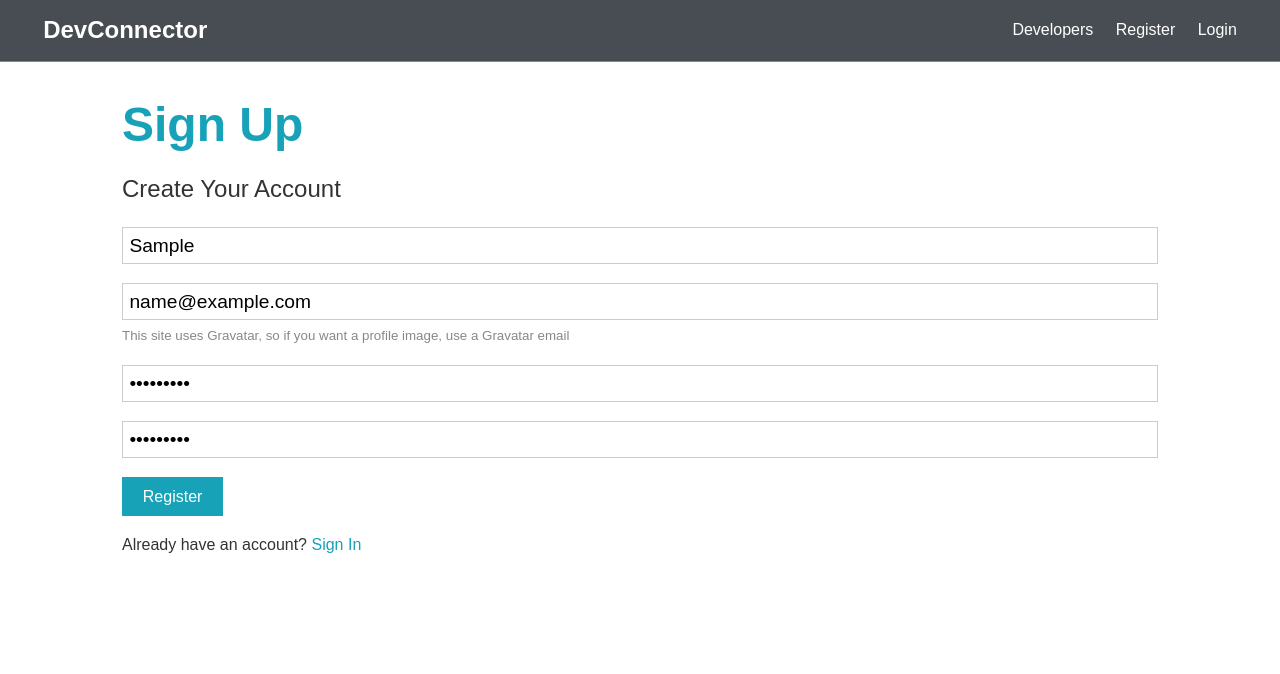
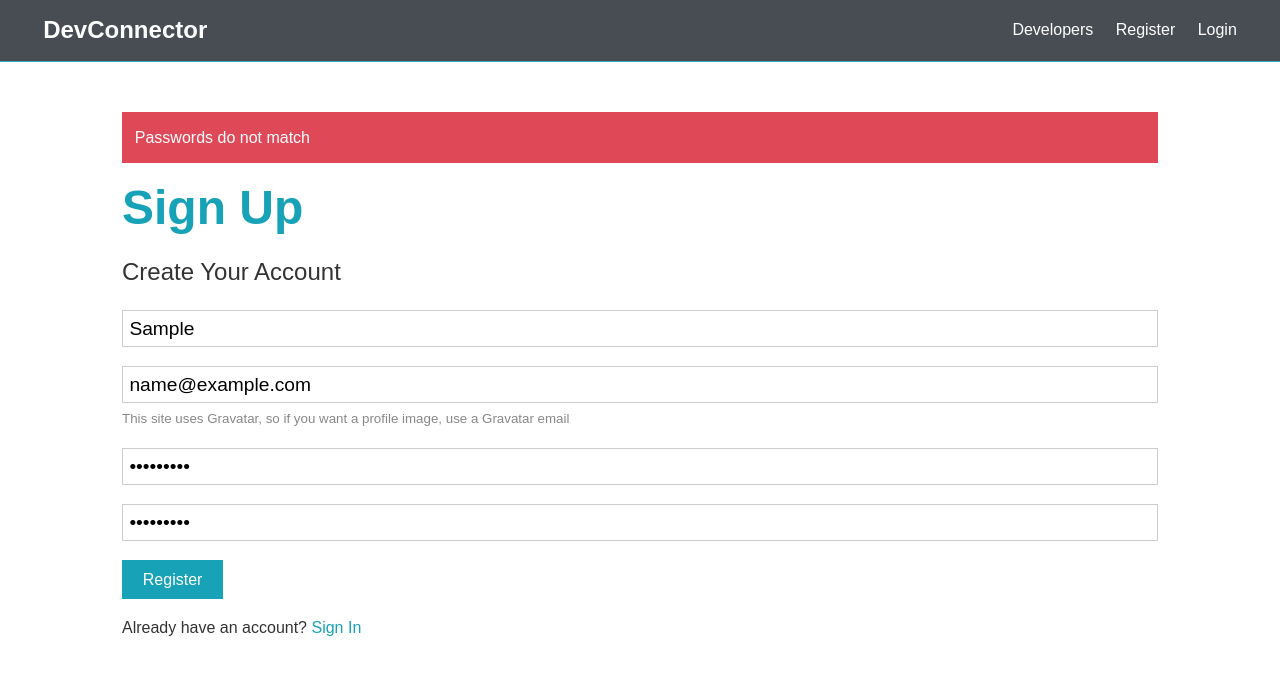
Before and after one commit to WebDevJunkie/dev-social, a React (Create React App) app in the folder client/: page /register in a window 1280 px wide. Both pictures are taken after typing "Sample", "name@example.com", "Sample123", "Sample123" into the empty fields and a click on the input "Register". Shown: the top 674 px of the page. Built offline with nearby package versions, Linux system fonts and the light colour scheme.

Commit message:
Finish alerts with reducer and actions

```diff
--- a/client/src/App.js
+++ b/client/src/App.js
@@ -4,6 +4,7 @@ import Navbar from './components/layout/Navbar';
 import Landing from './components/layout/Landing';
 import Register from './components/auth/Register';
 import Login from './components/auth/Login';
+import Alert from './components/layout/Alert';
 
 // Redux
 import { Provider } from 'react-redux';
@@ -19,6 +20,7 @@ function App() {
           <Navbar />
           <Route exact path="/" component={Landing} />
           <section className="container">
+            <Alert />
             <Switch>
               <Route path="/login" component={Login} />
               <Route path="/register" component={Register} />
--- a/client/src/actions/alert.js
+++ b/client/src/actions/alert.js
@@ -7,4 +7,6 @@ export const setAlert = (msg, alertType) => dispatch => {
         type: SET_ALERT,
         payload: { msg, alertType, id }
     });
+
+    setTimeout(() => dispatch({type: REMOVE_ALERT, payload: id}), 5000);
 };
--- a/client/src/components/auth/Register.js
+++ b/client/src/components/auth/Register.js
@@ -1,7 +1,10 @@
 import React, { Fragment, useState } from 'react';
+import PropTypes from 'prop-types';
+import { connect } from 'react-redux';
 import { Link } from 'react-router-dom';
+import { setAlert } from '../../actions/alert';
 
-const Register = () => {
+const Register = ({ setAlert }) => {
     const [formData, setFormData] = useState({
         name: '',
         email: '',
@@ -16,7 +19,7 @@ const Register = () => {
     const onSubmit = async (e) => {
         e.preventDefault();
         if (password !== password2)
-            console.log('Passwords do not match');
+            setAlert('Passwords do not match', 'danger');
         else
             console.log('SUCCESS');
     }
@@ -76,4 +79,8 @@ const Register = () => {
     );
 }
 
-export default Register;
+Register.propTypes = {
+    setAlert: PropTypes.func.isRequired,
+}
+
+export default connect(null, { setAlert })(Register);
--- /dev/null
+++ b/client/src/components/layout/Alert.js
@@ -0,0 +1,22 @@
+import React from 'react';
+import PropTypes from 'prop-types';
+import { connect } from 'react-redux';
+
+const Alert = ({ alerts }) =>
+    alerts !== null && alerts.length > 0 && alerts.map(alert => (
+        <div key={alert.id} className={`alert alert-${alert.alertType}`}>
+            { alert.msg }
+        </div>
+    ));
+
+Alert.propTypes = {
+    alerts: PropTypes.array.isRequired
+}
+
+const mapStateToProps = state => {
+    return {
+        alerts: state.alert,
+    }
+}
+
+export default connect(mapStateToProps)(Alert);
```
